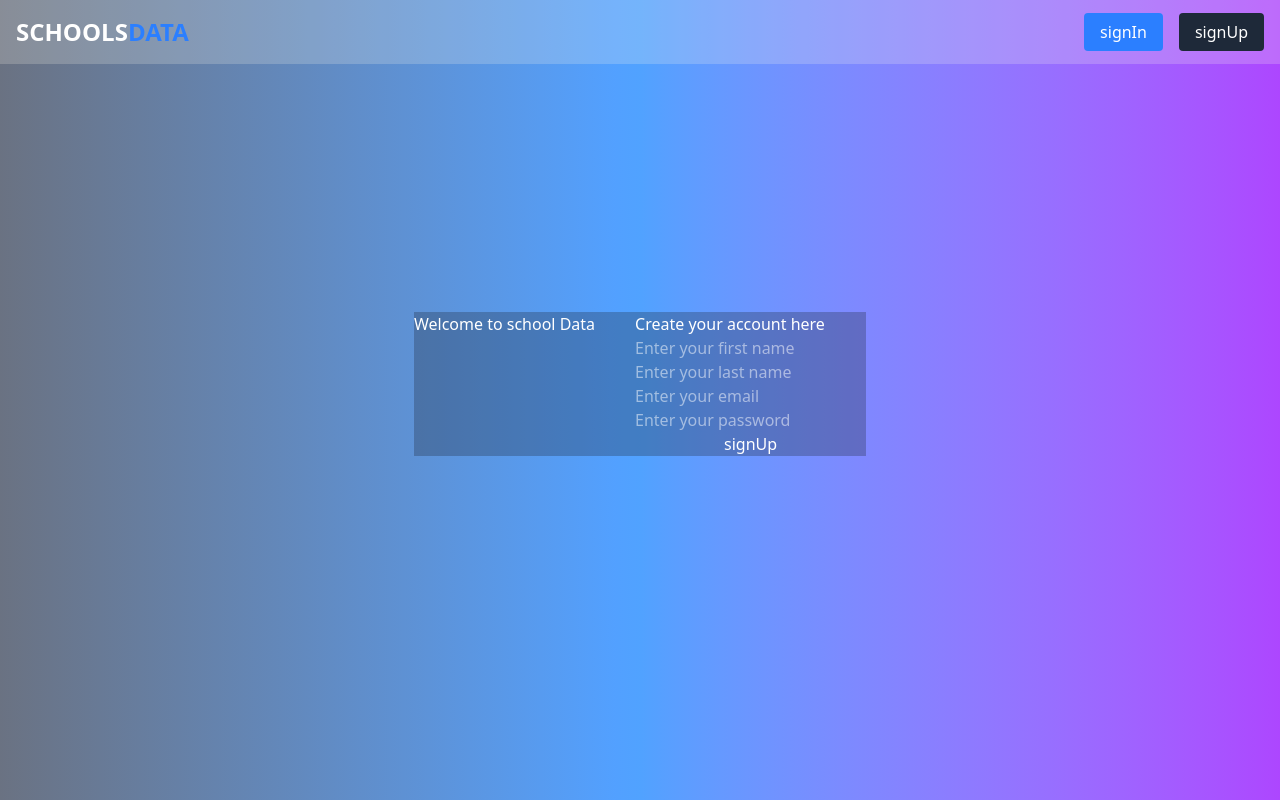
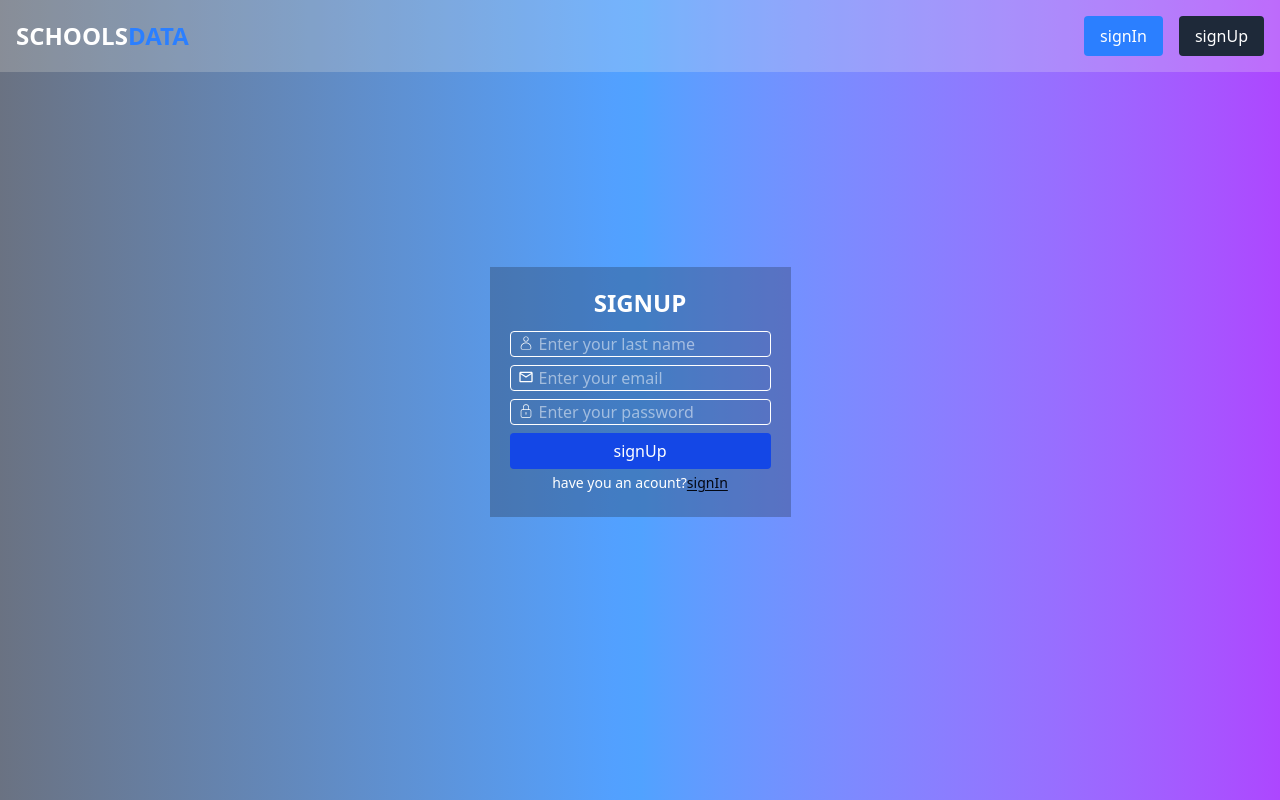
Before and after one commit to Freddy-bij/backend-practice, a React app in the folder frontend/: page / in a window 1280 px wide. Built offline with nearby package versions, Linux system fonts and the light colour scheme; the HTML template or start-up script is replaced by a standard one.

Commit message:
add ligin and register component

```diff
--- a/frontend/package.json
+++ b/frontend/package.json
@@ -13,6 +13,9 @@
     "@tailwindcss/vite": "^4.1.14",
     "react": "^19.1.1",
     "react-dom": "^19.1.1",
+    "react-icons": "^5.5.0",
+    "react-router": "^7.9.4",
+    "react-router-dom": "^7.9.4",
     "tailwindcss": "^4.1.14"
   },
   "devDependencies": {
--- a/frontend/src/App.jsx
+++ b/frontend/src/App.jsx
@@ -1,9 +1,16 @@
 import Welcom from "./Components/Welcom"
+import { BrowserRouter, Route, Routes } from "react-router"
 
 const App = () => {
   return (
     <div>
-      <Welcom/>
+      <BrowserRouter>
+      <Routes>
+        <Route path="/" element={ <Welcom/>}/>
+      </Routes>
+
+      </BrowserRouter>
+
     </div>
   )
 }
--- a/frontend/src/Components/Form.jsx
+++ /dev/null
@@ -1,25 +0,0 @@
-
-
-const Form = () => {
-  return (
-    <div className="flex gap-10 bg-gray-800/30">
-        <div>
-            <h1>Welcome to school Data</h1>
-        </div>
-        <div>
-
-            <h2>Create your account here</h2>
-            <form className="flex flex-col">
-                <input  placeholder="Enter your first name"/>
-                <input  placeholder="Enter your last name"/>
-                <input  placeholder="Enter your email"/>
-                <input  placeholder="Enter your password"/>
-                <button>signUp</button>
-            </form>
-
-        </div>
-    </div>
-  )
-}
-
-export default Form
--- /dev/null
+++ b/frontend/src/Components/Login.jsx
@@ -0,0 +1,32 @@
+import { CiLock } from "react-icons/ci"
+import { MdOutlineEmail } from "react-icons/md"
+
+
+const Login = () => {
+  return (
+    <div className=" bg-gray-800/30">
+
+        <div className="p-5">
+
+            <h2 className="text-center text-2xl mb-3 font-bold ">Login</h2>
+            <form className="flex flex-col ">
+
+                <div className="flex  relative">
+                               < MdOutlineEmail  className="absolute  left-2 top-1 " />
+                                  <input className="border mb-2 pl-7 rounded outline-none " placeholder="Enter your email"/>
+                              </div>
+                               <div className="flex  relative">
+                               <CiLock className="absolute  left-2 top-1 " />
+                                 <input className="border mb-2 pl-7 rounded outline-none " placeholder="Enter your password"   />
+                              </div>
+
+                <button className="bg-blue-700 py-1.5 rounded hover:bg-blue-800">Login</button>
+                <p className="text-center text-sm py-1">have'nt an acount?<span className="text-gray-950 underline underline-offset-2">signUp</span></p>
+            </form>
+
+        </div>
+    </div>
+  )
+}
+
+export default Login
--- /dev/null
+++ b/frontend/src/Components/Register.jsx
@@ -0,0 +1,37 @@
+import { CiUser } from "react-icons/ci";
+import { MdOutlineEmail } from "react-icons/md";
+import { FaLock } from "react-icons/fa";
+import { CiLock } from "react-icons/ci";
+const Register = () => {
+  return (
+    <div className=" bg-gray-800/30">
+
+        <div className="p-5">
+
+            <h2 className="text-center text-2xl mb-3 font-bold ">SIGNUP</h2>
+            <form className="flex flex-col ">
+
+               <div className="flex  relative">
+                <CiUser className="absolute  left-2 top-1" />
+                   <input className="border mb-2 pl-7 relative rounded outline-none " placeholder="Enter your last name"   />
+               </div>
+                  <div className="flex  relative">
+                < MdOutlineEmail  className="absolute  left-2 top-1" />
+                   <input className="border mb-2 pl-7 rounded outline-none " placeholder="Enter your email"/>
+               </div>
+                <div className="flex  relative">
+                <CiLock className="absolute  left-2 top-1" />
+                  <input className="border mb-2 pl-7 rounded outline-none " placeholder="Enter your password"   />
+               </div>
+
+
+                <button className="bg-blue-700 py-1.5 rounded hover:bg-blue-800">signUp</button>
+                <p className="text-center text-sm py-1">have you an acount?<span className="text-gray-950 underline underline-offset-2">signIn</span></p>
+            </form>
+
+        </div>
+    </div>
+  )
+}
+
+export default Register
--- a/frontend/src/Components/Welcom.jsx
+++ b/frontend/src/Components/Welcom.jsx
@@ -1,22 +1,35 @@
-import React from 'react'
-import Form from './Form'
+
+
+import { useState } from 'react'
+import Login from './Login'
+import Register from './Register'
 
 const Welcom = () => {
+  const [isChanged, setIsChanged] = useState(false);
+
   return (
     <div className='bg-gradient-to-r from-gray-500 to-purple-500 via-blue-400 h-screen'>
       <div className='flex justify-between items-center p-4 bg-amber-50/20 text-white'>
         <h1 className='font-bold text-2xl'>SCHOOLS<span className='text-blue-500'>DATA</span></h1>
         <div className='space-x-4'>
-            <buton className="bg-blue-500 px-4 py-2 rounded font-medium ">signIn</buton>
-            <buton className="bg-gray-800 px-4 py-2 rounded font-medium">signUp</buton>
+            <button
+              className="bg-blue-500 px-4 py-2 rounded font-medium"
+              onClick={() => setIsChanged(true)}
+            >
+              signIn
+            </button>
+            <button
+              className="bg-gray-800 px-4 py-2 rounded font-medium"
+              onClick={() => setIsChanged(false)}
+            >
+              signUp
+            </button>
         </div>
       </div>
 
       <div className='flex flex-col justify-center items-center h-4/5 text-white '>
-
-         <Form/>
+         {isChanged ? <Login /> : <Register />}
       </div>
-
     </div>
   )
 }
--- a/package.json
+++ b/package.json
@@ -16,7 +16,8 @@
     "dotenv": "^17.2.2",
     "express": "^5.1.0",
     "jsonwebtoken": "^9.0.2",
-    "mongoose": "^8.18.1"
+    "mongoose": "^8.18.1",
+    "react-route": "^1.0.3"
   },
   "devDependencies": {
     "nodemon": "^3.1.10"
```
Also changed, not shown: 2 other files (tests, documents, lock files or other folders).
